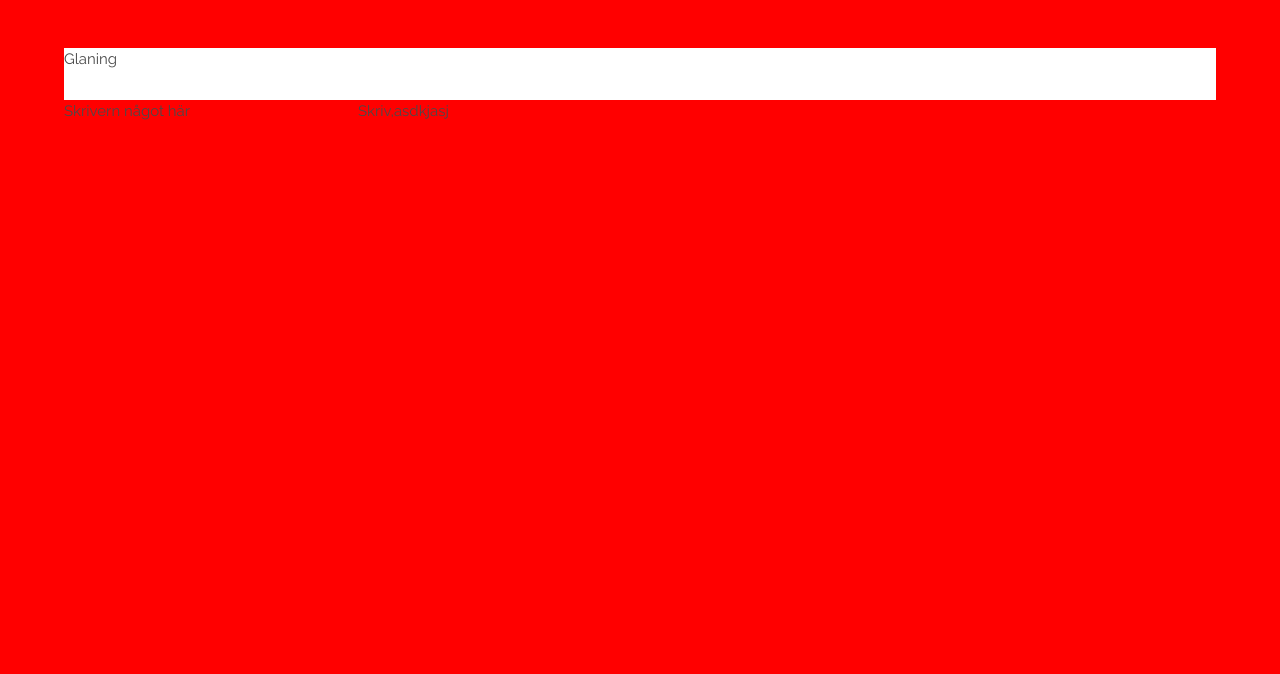
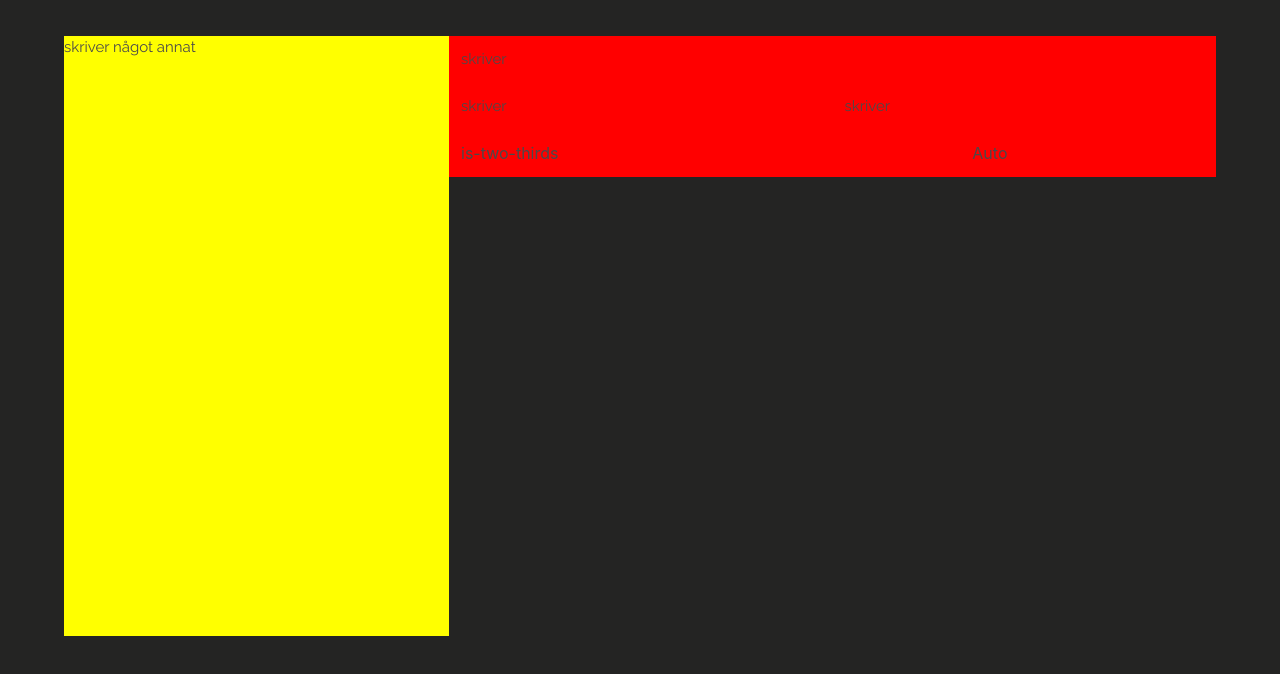
Before and after one commit to Max3er/pro-cv, a plain HTML site: page index.html in a window 1280 px wide. Drawn offline with nearby package versions, Linux system fonts and the light colour scheme.

Commit message:
Sass setup done

```diff
--- a/index.html
+++ b/index.html
@@ -22,7 +22,7 @@
         <link rel="stylesheet" href="style/style.css">
 
         <!-- Bulma framework -->
-        <link rel="stylesheet" href="https://cdnjs.cloudflare.com/ajax/libs/bulma/0.4.1/css/bulma.css">
+        <link rel="stylesheet" href="https://cdnjs.cloudflare.com/ajax/libs/bulma/0.5.3/css/bulma.css">
 
         <!-- Normalize CSS -->
         <link rel="stylesheet" href="https://cdnjs.cloudflare.com/ajax/libs/normalize/7.0.0/normalize.css">
@@ -41,29 +41,32 @@
 
             <div class="container">
 
-                <div class="navbar">
+                <div class="quickinfo left">
 
-                    <p>Glaning</p>
+                    <P>skriver något annat</P>
 
                 </div>
 
-            <div class="columns">
+                <div class="main-content">
 
-                <div class="column is-one-quarter">
+                    <div class="columns">
+                        <div class="column red"><p>skriver</p></div>
+                    </div>
 
-                    <p>Skrivern något här</p>
+                    <div class="columns">
+                            <div class="column red"><p>skriver</p></div>
+                            <div class="column red"><p>skriver</p></div>
+                        </div>
+
+                        <div class="columns">
+                                <div class="column is-two-thirds red">is-two-thirds</div>
+                                <div class="column red">Auto</div>
+
+                              </div>
 
                 </div>
 
-                <div class="column">
-
-                    <p>Skriv,asdkjasj</p>
-
-                </div>
-
-            </div>
-
-            </div>
+            </div> <!-- container -->
 
         </div>
 
--- a/style/conf.sass
+++ b/style/conf.sass
@@ -6,10 +6,6 @@ ul,
 ol
   margin: 0
   padding: 0
-  background-color: red !important
-
-section
-  background-color: black !important
 
 /* Fonts */
 
@@ -42,6 +38,9 @@ $description-color: $mediumgrey
 $H1-color:          $yellow
 $H2-color:          $mediumgrey
 
+html
+  background-color: $dark !important
+
 /* Margins */
 
 $margin-larg:       40px
--- a/style/style.sass
+++ b/style/style.sass
@@ -1,3 +1,22 @@
 @import conf
 
 /* Main styles */
+
+.box
+  background-color: $darkgrey !important
+  box-shadow: none !important
+  border-radius: 0px !important
+
+.left
+  float: left
+
+.right
+  float: right
+
+.quickinfo
+  width: 385px
+  background-color: yellow
+  height: 600px
+
+.red
+  background-color: red
```
Also changed, not shown: style/conf.css, style/style.css, 2 other files.
